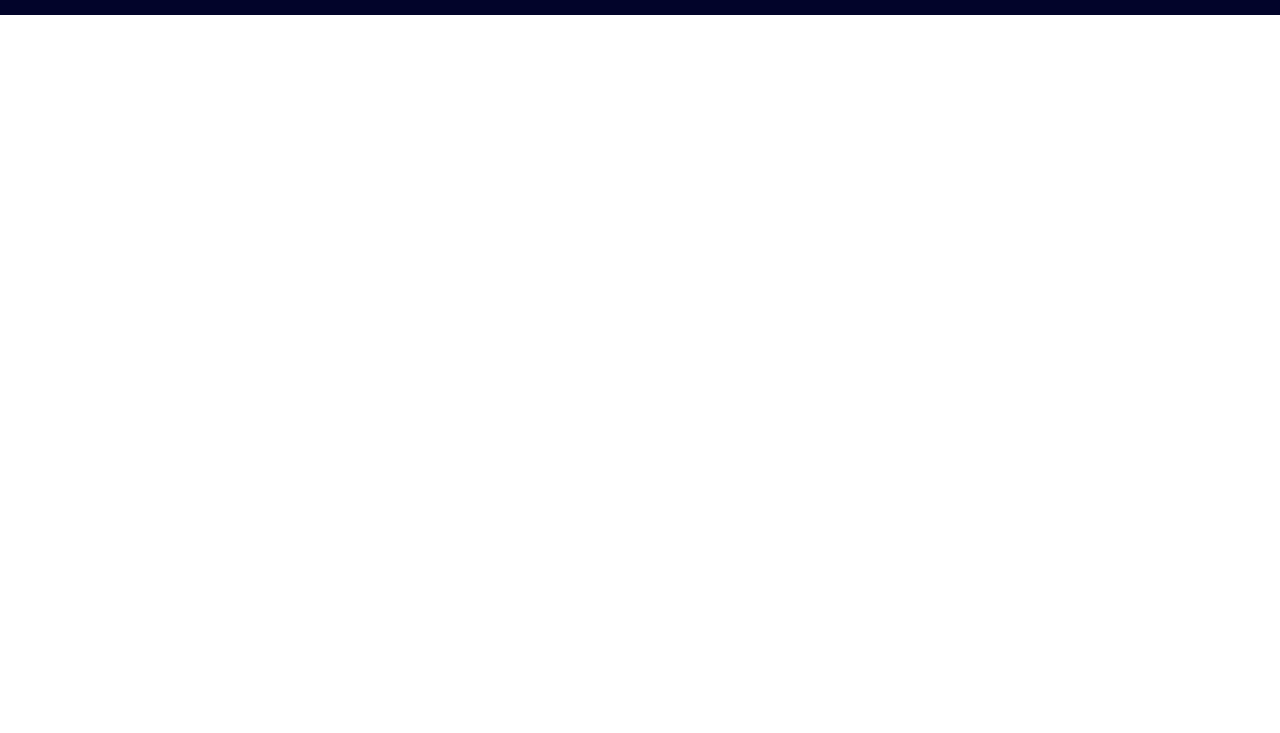
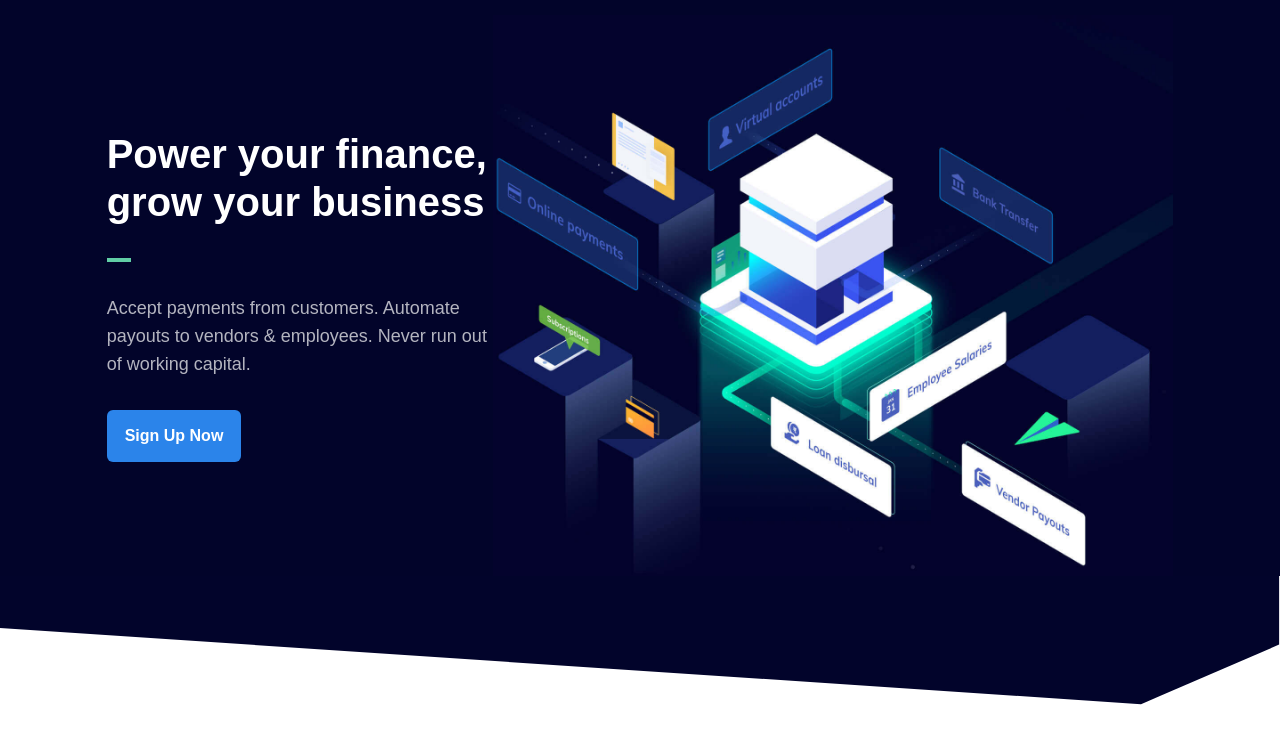
Before and after one commit to Ansh2625/Razor-Pay-Clone, a website built with Vite: page index.html in a window 1280 px wide. Shown: the part 67-800 px from the top of the page. Built offline with nearby package versions, Linux system fonts and the light colour scheme.

Commit message:
Created intro section

```diff
--- a/index.html
+++ b/index.html
@@ -65,7 +65,30 @@
         </div>
     </nav>
 
+    <section class="relative bg-deepBlue ">
 
+        <div class="flex w-10/12 max-w-[1080px] justify-between items-center mx-auto">
+
+            <div class="space-y-8">
+                <h1 class="font-mullish font-bold text-[40px] leading-[1.2] text-white">Power your finance, grow your business</h1>
+                <div class="w-6 h-1 bg-greenLight"></div>
+                <p class="font-mullish text-[18px] leading-7 text-white opacity-70">
+                    Accept payments from customers. Automate payouts to vendors & employees. Never run out of working capital.
+                </p>
+                <button
+                class="bg-lightBlue text-white rounded-md font-mullish font-bold hover:bg-lightBlue500 transition-all duration-200 py-[14px] px-[18px]">
+                Sign Up Now</button>
+            </div>
+
+            <img src="Images/hero-illustration.jpg" alt="" class="w-full max-w-[680px]">
+
+        </div>
+
+        <div class="absolute w-[100%]">
+            <img src="Images/hero-shape.svg" alt="" class="w-[100%]">
+        </div>
+
+    </section>
 
 </body>
 </html>
```
